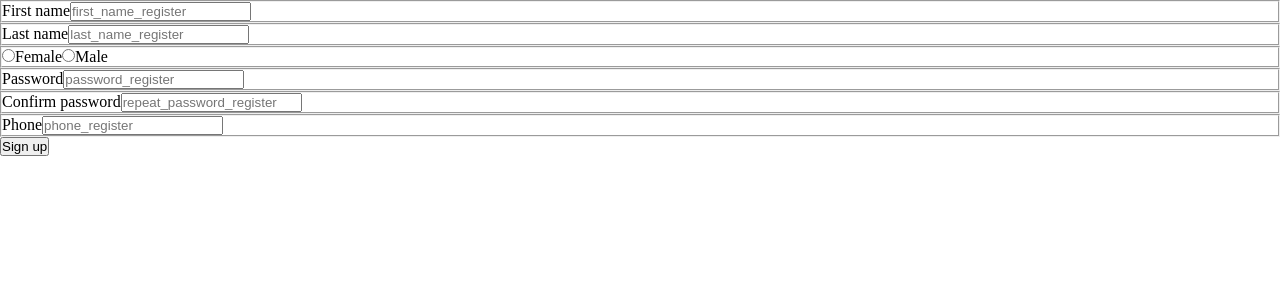
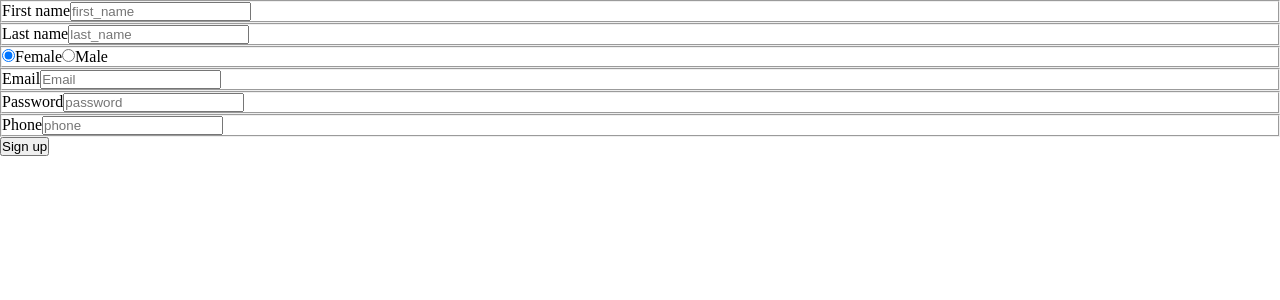
Before and after one commit to EFFM00/real-estate-frontend, a React (Vite) app: page /sign-up in a window 1280 px wide. Shown: the top 300 px of the page. Built offline with nearby package versions, Linux system fonts and the light colour scheme.

Commit message:
created register form and send emails

```diff
--- a/package.json
+++ b/package.json
@@ -10,13 +10,14 @@
     "preview": "vite preview"
   },
   "dependencies": {
+    "@emailjs/browser": "^3.11.0",
     "axios": "^1.5.1",
     "formik": "^2.4.5",
     "react": "^18.2.0",
     "react-dom": "^18.2.0",
     "react-router-dom": "^6.16.0",
     "styled-components": "^6.0.8",
-    "sweetalert2": "^11.7.32",
+    "sweetalert2": "^11.6.13",
     "yup": "^1.3.2"
   },
   "devDependencies": {
--- /dev/null
+++ b/src/components/FormMessage/FormMessage.jsx
@@ -0,0 +1,39 @@
+import emailjs from "@emailjs/browser";
+import { useRef } from "react";
+
+const FormMessage = () => {
+
+    const refForm = useRef();
+
+    const handleSubmit = (e) => {
+        e.preventDefault();
+
+        const serviceId = "service_8856n79";
+        const templateId = "template_w4ne1sc";
+        const publicKey = "xc9ESIxzlvyVSXaiO";
+
+        emailjs.sendForm(serviceId, templateId, refForm.current, publicKey).then(res => console.log(res.text)).catch(err => console.error(err))
+
+    }
+
+    return(
+        <form ref={refForm} onSubmit={handleSubmit}>
+            <fieldset>
+                <label htmlFor="name">Name</label>
+                <input type="text" id="name" name="name" placeholder="Name..."/>
+            </fieldset>
+            <fieldset>
+                <label htmlFor="email">Email</label>
+                <input type="text" id="email" name="email" placeholder="Name..."/>
+            </fieldset>
+            <fieldset>
+                <label htmlFor="message">Message</label>
+                <textarea id="message" name="name" placeholder="Name..."/>
+            </fieldset>
+
+            <button type="submit">Send</button>
+        </form>
+    )
+}
+
+export default FormMessage;
--- /dev/null
+++ b/src/components/RegisterForm/RegisterForm.jsx
@@ -0,0 +1,200 @@
+import { useFormik } from "formik";
+import * as Yup from "yup";
+import axios from "axios";
+import Swal from "sweetalert2";
+import { useNavigate } from "react-router-dom";
+
+const RegisterForm = () => {
+
+    const navigate = useNavigate();
+
+    const formik = useFormik ({
+        initialValues: {
+            first_name: "",
+            last_name: "",
+            gender: "F",
+            email: "",
+            password: "",
+            number: ""
+        },
+        validationSchema: Yup.object({
+
+            first_name: Yup.string("1")
+            .required("Name is required"),
+
+            last_name: Yup.string("2")
+            .required("Last name is required"),
+
+            email: Yup.string("3")
+            .email("Invalid email")
+            .required("Email is required"),
+
+            password: Yup.string("4")
+            .min(5, "Password must have a minimum of 5 characters")
+            .max(50, "Password must have a maximum of 50 characters")
+            .required("Password is required"),
+
+            number: Yup.string("5")
+            .required('A phone number is required'),
+
+            gender: Yup.string()
+            .oneOf(['M', 'F'], 'Please select a gender')
+            .required('Gender is required'),
+
+        }),
+
+        onSubmit: async (values) => {
+            console.log("EEEEe");
+
+            const url = "https://api-real-estates.onrender.com/api/users";
+
+            const headers = {
+                headers: {
+                    "Content-type": "application/json",
+                }
+            }
+
+            axios.post(url, values, headers)
+            .then(res => {
+                if(res.status === 200 && res.data.success === 1) {
+                    navigate("/login");
+                } else {
+                    Swal.fire({
+                        title: "Error",
+                        text: res.data.data,
+                        icon: "error",
+                    })
+                }
+
+                console.log(res);
+            })
+
+            .catch(err => {
+                Swal.fire({
+                    title: "Error",
+                    text: err,
+                    icon: "error",
+                })
+            })
+        }
+    })
+
+
+    return (
+        <form onSubmit={formik.handleSubmit}>
+            <fieldset>
+                <label htmlFor="first_name">First name</label>
+                <input
+                placeholder="first_name"
+                type="text"
+                name="first_name"
+                id="first_name"
+                onChange={formik.handleChange}
+                onBlur={formik.handleBlur}
+                />
+
+                {
+                formik.touched.first_name &&
+                formik.errors.first_name &&
+                (<span style={{ color: "red", marginLeft: "12%" }}>
+                    {formik.errors.first_name}
+                </span>)}
+            </fieldset>
+
+            <fieldset>
+                <label htmlFor="last_name">Last name</label>
+                <input
+                placeholder="last_name"
+                type="text"
+                name="last_name"
+                id="last_name"
+                onChange={formik.handleChange}
+                onBlur={formik.handleBlur}
+                />
+                {formik.touched.last_name && formik.errors.last_name && (
+                <span style={{ color: "red", marginLeft: "12%" }}>
+                {formik.errors.last_name}
+                </span>)}
+            </fieldset>
+
+            <fieldset>
+
+                <input
+                type="radio"
+                id="F"
+                name="gender"
+                value="F"
+                onChange={formik.handleChange}
+                onBlur={formik.handleBlur}
+                checked={formik.values.gender === "F"}
+                />
+                <label htmlFor="F">Female</label>
+
+                <input
+                type="radio"
+                id="M"
+                name="gender"
+                value="M"
+                onChange={formik.handleChange}
+                onBlur={formik.handleBlur}
+                checked={formik.values.gender === "M"}
+                />
+                <label htmlFor="M">Male</label>
+
+                {formik.touched.gender && formik.errors.gender && (
+                <span style={{ color: "red", marginLeft: "12%" }}>
+                {formik.errors.gender}
+                </span>)}
+            </fieldset>
+
+            <fieldset>
+                <label htmlFor="email">Email</label>
+                <input placeholder="Email" type="email" name="email" id="email"
+                onChange={formik.handleChange}
+                onBlur={formik.handleBlur}
+                />
+                {formik.touched.email && formik.errors.email && (
+                <span style={{ color: "red", marginLeft: "12%" }}>
+                {formik.errors.email}
+                </span>)}
+            </fieldset>
+
+            <fieldset>
+                <label htmlFor="password">Password</label>
+                <input
+                placeholder="password"
+                type="password"
+                name="password"
+                id="password"
+                onChange={formik.handleChange}
+                onBlur={formik.handleBlur}
+                />
+                {formik.touched.password && formik.errors.password && (
+                <span style={{ color: "red", marginLeft: "12%" }}>
+                {formik.errors.password}
+                </span>)}
+            </fieldset>
+
+            <fieldset>
+                <label htmlFor="phone">Phone</label>
+                <input
+                placeholder="phone"
+                type="number"
+                name="number"
+                id="number"
+                onChange={formik.handleChange}
+                onBlur={formik.handleBlur}
+                />
+                {formik.touched.phone && formik.errors.phone && (
+                <span style={{ color: "red", marginLeft: "12%" }}>
+                {formik.errors.phone}
+                </span>)}
+            </fieldset>
+
+            <button type="submit">Sign up</button>
+
+        </form>
+    )
+}
+
+export default RegisterForm;
--- a/src/pages/PropDetails/PropDetails.jsx
+++ b/src/pages/PropDetails/PropDetails.jsx
@@ -2,6 +2,7 @@ import { useEffect } from 'react';
 import { useParams } from 'react-router-dom';
 import { useCatalogue } from '../../context/CatalogueProvider';
 import axios from 'axios';
+import FormMessage from '../../components/FormMessage/FormMessage';
 
 const PropDetails = () => {
 
@@ -35,7 +36,10 @@ const PropDetails = () => {
 
 
     return(
-        <h1>{propertyId}</h1>
+        <>
+            <h1>{propertyId}</h1>
+            <FormMessage/>
+        </>
     )
 
 }
--- a/src/pages/Register/Register.jsx
+++ b/src/pages/Register/Register.jsx
@@ -1,51 +1,11 @@
-import { useRef, useState } from "react";
+import RegisterForm from "../../components/RegisterForm/RegisterForm";
 
 const Register = () => {
 
-    // const useRef = useRef();
-    // const errRef = useRef();
+    return(
+        <RegisterForm />
+    )
 
-    return (
-        <form>
-            <fieldset>
-                <label htmlFor="first_name_register">First name</label>
-                <input placeholder="first_name_register" type="text" name="first_name_register" id="first_name_register"/>
-            </fieldset>
-
-            <fieldset>
-                <label htmlFor="last_name_register">Last name</label>
-                <input placeholder="last_name_register" type="text" name="last_name_register" id="last_name_register"/>
-            </fieldset>
-
-            <fieldset>
-
-                <input type="radio" id="F" name="gender_register" value="F"/>
-                <label htmlFor="F">Female</label>
-
-                <input type="radio" id="M" name="gender_register" value="M"/>
-                <label htmlFor="M">Male</label>
-
-            </fieldset>
-
-            <fieldset>
-                <label htmlFor="password_register">Password</label>
-                <input placeholder="password_register" type="password" name="password_register" id="password_register"/>
-            </fieldset>
-
-            <fieldset>
-                <label htmlFor="repeat_password_register">Confirm password</label>
-                <input placeholder="repeat_password_register" type="password" name="repeat_password_register" id="repeat_password_register"/>
-            </fieldset>
-
-            <fieldset>
-                <label htmlFor="phone_register">Phone</label>
-                <input placeholder="phone_register" type="tel" name="phone_register" id="phone_register" pattern="/^\(\d{3}\) \d{3}-\d{4}$/"/>
-            </fieldset>
-
-            <button type="submit">Sign up</button>
-
-        </form>
-    )
 }
 
 export default Register;
```
Also changed, not shown: src/components/FormMessage/style.js (added), 1 other file (tests, documents, lock files or other folders).
